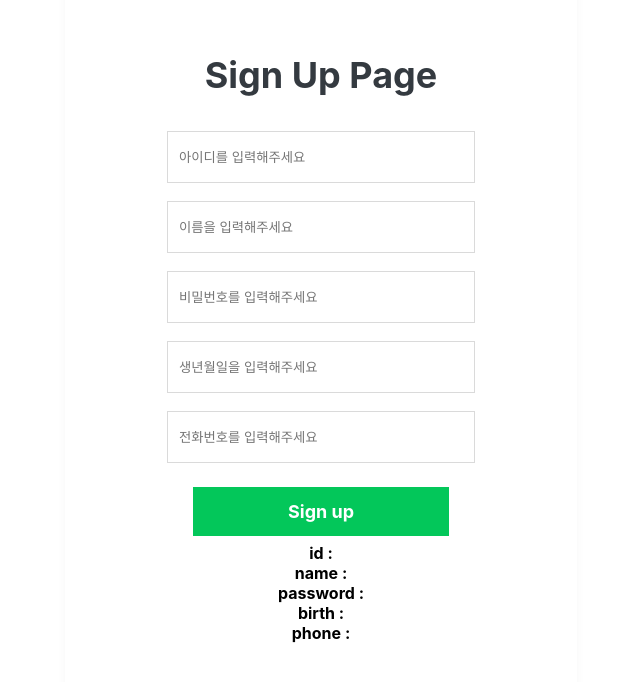
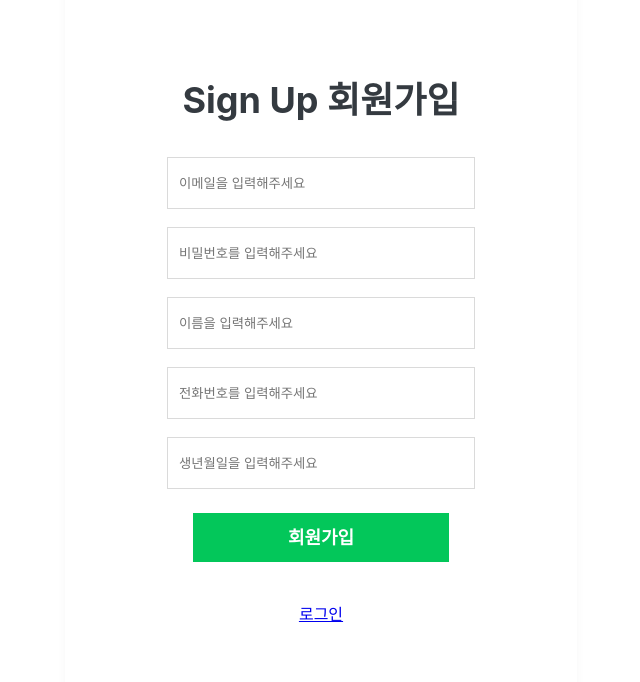
Before and after one commit to HONGVELOPER/db_movie, a React (Create React App) app: page /signup in a window 1280 px wide. Shown: the part 144-826 px from the top of the page, without its empty margins (319-959 px from the left). Built offline with nearby package versions, Linux system fonts and the light colour scheme.

Commit message:
로그인 성공, 회원가입 중복 이메일 방지, 회원가입 모든 정보 입력 필수 => input에 커스텀 Hooks 적용 전

```diff
--- a/package.json
+++ b/package.json
@@ -15,6 +15,7 @@
     "cors": "^2.8.5",
     "express": "^4.17.1",
     "http-proxy-middleware": "^2.0.1",
+    "joi": "^17.4.2",
     "mysql2": "^2.3.0",
     "nodemon": "^2.0.13",
     "npm-run-all": "^4.1.5",
@@ -22,6 +23,7 @@
     "react-dom": "^17.0.2",
     "react-router-dom": "^5.3.0",
     "react-scripts": "4.0.3",
+    "recoil": "^0.5.2",
     "sequelize": "^6.6.5",
     "styled-components": "^5.3.3",
     "web-vitals": "^1.1.2"
--- /dev/null
+++ b/src/components/kim/Button.js
@@ -0,0 +1,22 @@
+import styled from "styled-components";
+
+export const Button = styled.div`
+    font-size: 18px;
+    font-weight: 700;
+    line-height: 49px;
+    display: block;
+    width: 50%;
+    height: 49px;
+    margin: 16px 0 7px;
+
+    cursor: pointer;
+    text-align: center;
+    color: #fff;
+    border: none;
+    border-radius: 0;
+    background-color: #03c75a;
+    ${({ disabled }) =>
+        disabled &&
+        `
+    `}
+`;
--- /dev/null
+++ b/src/components/kim/Form.js
@@ -0,0 +1,26 @@
+import styled from "styled-components";
+
+export const Form = styled.div`
+    width: 512px;
+    height: 768px;
+
+    position: relative; /* 추후 박스 하단에 추가 버튼을 위치시키기 위한 설정 */
+    background: white;
+    border-radius: 16px;
+    box-shadow: 0 0 8px 0 rgba(0, 0, 0, 0.04);
+
+    margin: 0 auto; /* 페이지 중앙에 나타나도록 설정 */
+
+    margin-top: 96px;
+    margin-bottom: 32px;
+    display: flex;
+    flex-direction: column;
+
+    justify-content: center;
+    align-items: center;
+    h1 {
+        margin-bottom: 500;
+        font-size: 36px;
+        color: #343a40;
+    }
+`;
--- /dev/null
+++ b/src/components/kim/Input.js
@@ -0,0 +1,23 @@
+import styled from "styled-components";
+
+// export const Input = styled.input.attrs(({ type }) => ({
+//     type: type,
+// }))`
+export const Input = styled.input`
+    display: inline-flex;
+    position: relative;
+    overflow: hidden;
+    width: 50%;
+    height: 40px;
+    margin: 10px 0 8px;
+    padding: 5px 39px 5px 11px;
+    border: solid 1px #dadada;
+    background: #fff;
+
+    justify-content: center;
+`;
+
+export const Footer = styled.div`
+    margin-top: 2rem;
+    text-align: right;
+`;
--- a/src/pages/kim/LoginPage.js
+++ b/src/pages/kim/LoginPage.js
@@ -1,83 +1,74 @@
-import React, { useState, useEffect } from "react";
-import styled from "styled-components";
+import React, { useState } from "react";
+import axios from "axios";
+import { Link } from "react-router-dom";
+import { Button } from "../../components/kim/Button";
+import { Input, Footer } from "../../components/kim/Input";
+import { Form } from "../../components/kim/Form";
 
-const Input = styled.input`
-    display: inline-flex;
-    position: relative;
-    overflow: hidden;
-    width: 50%;
-    height: 40px;
-    margin: 10px 0 8px;
-    padding: 5px 39px 5px 11px;
-    border: solid 1px #dadada;
-    background: #fff;
+const LoginPage = ({ history }) => {
+    const [inputs, setInputs] = useState({
+        email: "",
+        password: "",
+    });
+    const { email, password } = inputs;
 
-    justify-content: center;
-`;
-const Button = styled.div`
-    font-size: 18px;
-    font-weight: 700;
-    line-height: 49px;
-    display: block;
-    width: 50%;
-    height: 49px;
-    margin: 16px 0 7px;
+    const handleInputs = (e) => {
+        const { value, name } = e.target;
+        setInputs({
+            ...inputs,
+            [name]: value,
+        });
+    };
 
-    cursor: pointer;
-    text-align: center;
-    color: #fff;
-    border: none;
-    border-radius: 0;
-    background-color: #03c75a;
-    ${({ disabled }) =>
-        disabled &&
-        `
-    `}
-`;
+    const handleClick = () => {
+        if (email === "" || password === "") {
+            window.alert("이메일과 비밀번호를 입력하세요");
+            return;
+        }
 
-const LoginForm = styled.div`
-    width: 512px;
-    height: 768px;
-
-    position: relative; /* 추후 박스 하단에 추가 버튼을 위치시키기 위한 설정 */
-    background: white;
-    border-radius: 16px;
-    box-shadow: 0 0 8px 0 rgba(0, 0, 0, 0.04);
-
-    margin: 0 auto; /* 페이지 중앙에 나타나도록 설정 */
-
-    margin-top: 96px;
-    margin-bottom: 32px;
-    display: flex;
-    flex-direction: column;
-
-    justify-content: center;
-    align-items: center;
-    h1 {
-        margin-bottom: 500;
-        font-size: 36px;
-        color: #343a40;
-    }
-`;
-
-const LoginPage = () => {
+        axios
+            .post("/api/users/login", {
+                email: email,
+                password: password,
+            })
+            .then((res) => {
+                // response
+                alert("로그인 성공" + JSON.stringify(res));
+                history.push("/");
+            })
+            .catch((err) => {
+                // error
+                alert("아이디 또는 비밀번호를 확인해주세요.");
+            });
+    };
     return (
-        <LoginForm>
-            <h1> Login Page </h1>
+        <Form>
+            <h1> Login 로그인 </h1>
             <Input
-                id="id"
-                name="id"
-                placeholder="아이디를 입력해주세요 "
+                onChange={handleInputs}
+                id="email"
+                name="email"
+                placeholder="이메일을 입력해주세요 "
             ></Input>
             <Input
+                onChange={handleInputs}
+                type="password"
                 id="password"
                 name="password"
-                type="passowrd"
                 placeholder="비밀번호를 입력해주세요"
             />
-            <Button onClick={() => alert("login!")}>login</Button>
-            <Button onClick={() => alert("sign up!")}>Sign up</Button>
-        </LoginForm>
+            <Button onClick={handleClick}>로그인</Button>
+            {/* <Button
+                onClick={() => {
+                    history.push("/signup");
+                }}
+            >
+                signup
+            </Button> */}
+            <Footer>
+                <Link to="/signup">회원가입</Link>
+            </Footer>
+        </Form>
     );
 };
 
--- a/src/pages/kim/SignUpPage.js
+++ b/src/pages/kim/SignUpPage.js
@@ -1,75 +1,20 @@
 import axios from "axios";
 import React, { useState } from "react";
-import styled from "styled-components";
+import { Link } from "react-router-dom";
+import { Button } from "../../components/kim/Button";
+import { Input, Footer } from "../../components/kim/Input";
+import { Form } from "../../components/kim/Form";
 
-const Input = styled.input`
-    display: inline-flex;
-    position: relative;
-    overflow: hidden;
-    width: 50%;
-    height: 40px;
-    margin: 10px 0 8px;
-    padding: 5px 39px 5px 11px;
-    border: solid 1px #dadada;
-    background: #fff;
-
-    justify-content: center;
-`;
-const Button = styled.div`
-    font-size: 18px;
-    font-weight: 700;
-    line-height: 49px;
-    display: block;
-    width: 50%;
-    height: 49px;
-    margin: 16px 0 7px;
-
-    cursor: pointer;
-    text-align: center;
-    color: #fff;
-    border: none;
-    border-radius: 0;
-    background-color: #03c75a;
-    ${({ disabled }) =>
-        disabled &&
-        `
-    `}
-`;
-const SignUpForm = styled.div`
-    width: 512px;
-    height: 768px;
-
-    position: relative; /* 추후 박스 하단에 추가 버튼을 위치시키기 위한 설정 */
-    background: white;
-    border-radius: 16px;
-    box-shadow: 0 0 8px 0 rgba(0, 0, 0, 0.04);
-
-    margin: 0 auto; /* 페이지 중앙에 나타나도록 설정 */
-
-    margin-top: 96px;
-    margin-bottom: 32px;
-    display: flex;
-    flex-direction: column;
-
-    justify-content: center;
-    align-items: center;
-    h1 {
-        margin-bottom: 500;
-        font-size: 36px;
-        color: #343a40;
-    }
-`;
-
-const SignUpPage = () => {
+const SignUpPage = ({ history }) => {
     const [inputs, setInputs] = useState({
-        id: "",
-        name: "",
+        email: "",
+        username: "",
         password: "",
         birth: "",
         phone: "",
     });
 
-    const { id, name, password, birth, phone } = inputs;
+    const { email, password, username, phone, birth } = inputs;
 
     const handleInputs = (e) => {
         const { value, name } = e.target;
@@ -79,12 +24,12 @@ const SignUpPage = () => {
         });
     };
 
-    const handleClick = async () => {
-        // 비동기처리 async - await
+    const handleClick = () => {
         axios
-            .post("/api/users/test", {
-                id: id,
-                name: name,
+            .post("/api/users/member", {
+                //id: id,
+                email: email,
+                username: username,
                 password: password,
                 birth: birth,
                 phone: phone,
@@ -95,33 +40,39 @@ const SignUpPage = () => {
             })
             .catch(function (err) {
                 // error
-                alert("fail!");
+                alert("fail : " + err);
             });
     };
 
     return (
-        <SignUpForm>
-            <h1> Sign Up Page </h1>
+        <Form>
+            <h1> Sign Up 회원가입 </h1>
             <Input
                 onChange={handleInputs}
-                value={id}
-                id="id"
-                name="id"
-                placeholder="아이디를 입력해주세요 "
+                value={email}
+                id="email"
+                name="email"
+                placeholder="이메일을 입력해주세요 "
             />
             <Input
                 onChange={handleInputs}
-                value={name}
-                name="name"
+                value={password}
+                type="password"
+                id="password"
+                name="password"
+                placeholder="비밀번호를 입력해주세요"
+            />
+            <Input
+                onChange={handleInputs}
+                value={username}
+                name="username"
                 placeholder="이름을 입력해주세요"
             />
             <Input
                 onChange={handleInputs}
-                value={password}
-                id="password"
-                name="password"
-                type="passowrd"
-                placeholder="비밀번호를 입력해주세요"
+                value={phone}
+                name="phone"
+                placeholder="전화번호를 입력해주세요"
             />
             <Input
                 onChange={handleInputs}
@@ -129,20 +80,18 @@ const SignUpPage = () => {
                 name="birth"
                 placeholder="생년월일을 입력해주세요"
             />
-            <Input
-                onChange={handleInputs}
-                value={phone}
-                name="phone"
-                placeholder="전화번호를 입력해주세요"
-            />
-            <Button onClick={handleClick}>Sign up</Button>
-
-            <b>id : {id}</b>
-            <b>name : {name}</b>
-            <b>password : {password}</b>
-            <b>birth : {birth}</b>
-            <b>phone : {phone}</b>
-        </SignUpForm>
+            <Button onSubmit={handleClick}>회원가입</Button>
+            {/* <Button
+                onClick={() => {
+                    history.push("/login");
+                }}
+            >
+                login
+            </Button> */}
+            <Footer>
+                <Link to="/login">로그인</Link>
+            </Footer>
+        </Form>
     );
 };
 
```
Also changed, not shown: api/router/users/auth_ctrl.js (added, +64 -0 lines), api/router/users/index.js (+5 -12 lines), api/router/users/userFunction.js (deleted, +0 -13 lines), src/pages/Home.js (+29 -12 lines), src/pages/kim/test_db.json (deleted, +0 -9 lines), src/pages/kim/inedex.js (deleted), 1 other file (tests, documents, lock files or other folders).
